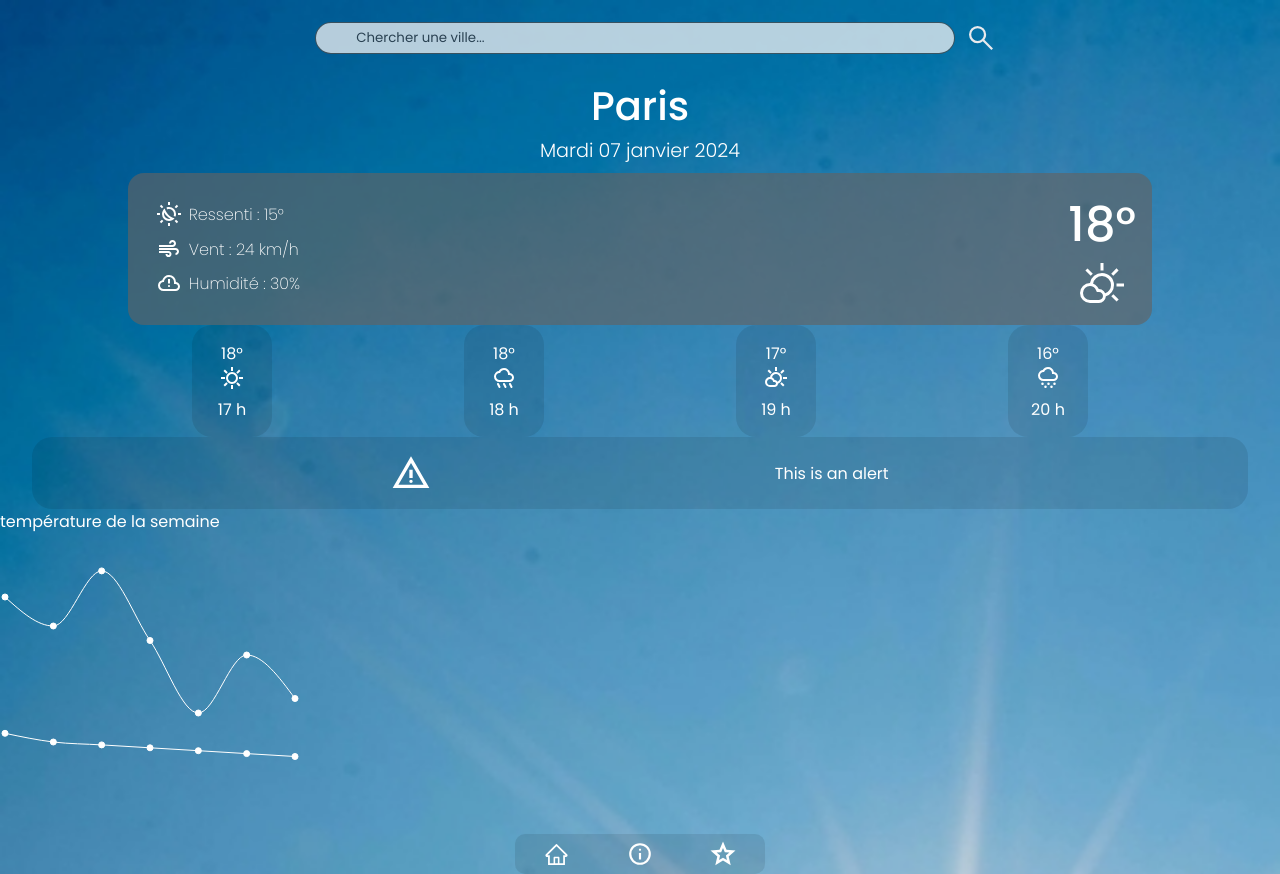
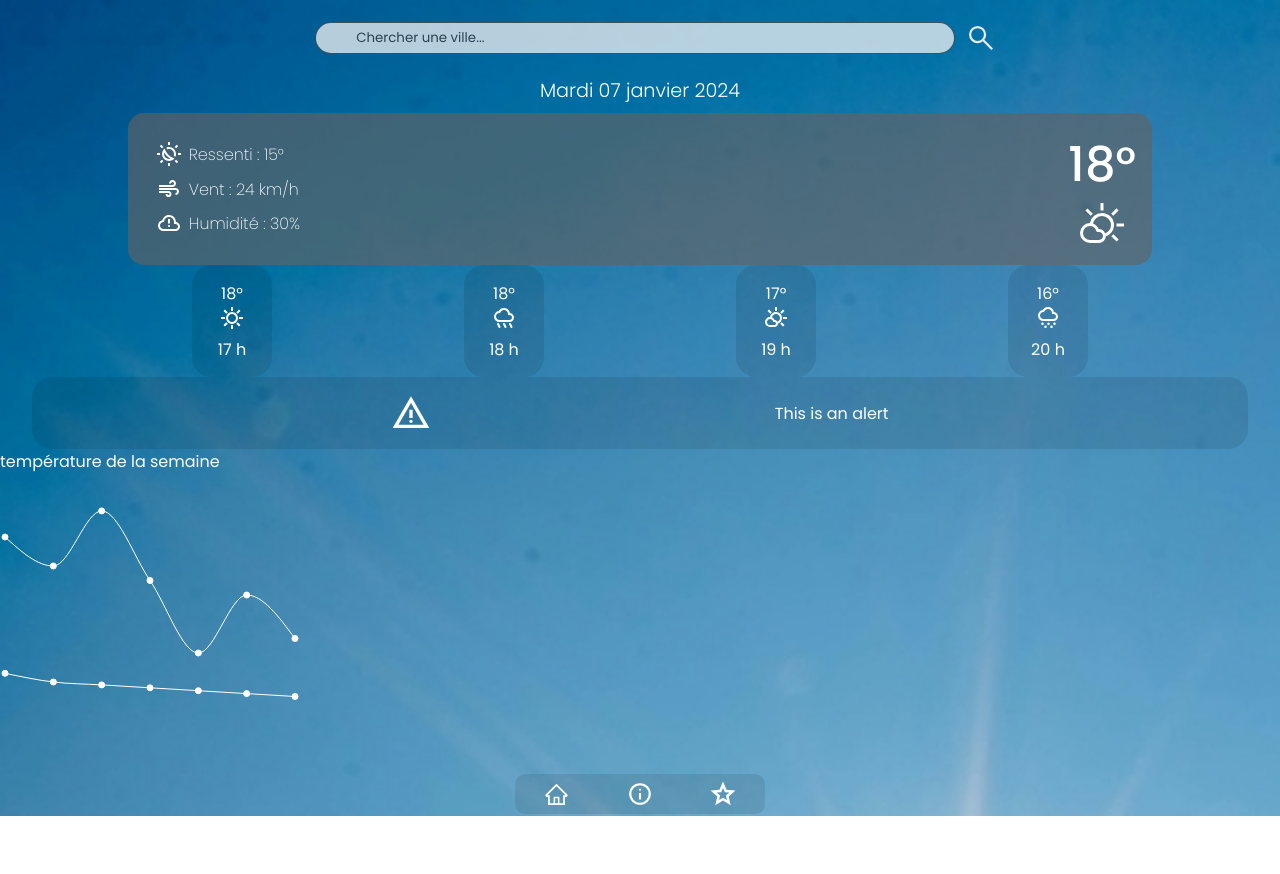
Before and after one commit to WildCodeSchool-2024-09/JS-RemoteFR-Q4-Jaune-P2-Meteo, a React (Vite) app in the folder client/: page / in a window 1280 px wide. After the commit the page ends 816 px from the top, so only its background shows below. Built offline with nearby package versions, Linux system fonts and the light colour scheme; no server answers.

Commit message:
add UseContext

```diff
--- a/client/src/App.tsx
+++ b/client/src/App.tsx
@@ -1,52 +1,15 @@
 import { Outlet } from "react-router-dom";
-import "./App.css";
-import { useEffect, useState } from "react";
 import InputSearch from "./components/InputSearch";
 import Navbar from "./components/NavBar";
-import WeatherContext from "./components/WeatherContext";
-import axios from "axios";
-
-interface cityDataTypes {
-  lon: number;
-  lat: number;
-}
-const apiKey = import.meta.env.VITE_API_KEY;
+import { Weatherprovider } from "./components/WeatherContext";
+import "./App.css";
 function App() {
-  const [city, setCity] = useState("" as string);
-  const [cityData, setCityData] = useState([] as cityDataTypes[]);
-  const [weatherData, setWeatherData] = useState([] as []);
-  console.info(cityData, weatherData);
-
-  const handleFetchData = () => {
-    axios
-      .get(
-        `http://api.openweathermap.org/geo/1.0/direct?q=${city}&appid=${apiKey}`,
-      )
-      .then((response) => setCityData(response.data));
-  };
-
-  useEffect(() => {
-    if (cityData.length) {
-      axios
-        .get(
-          `https://api.openweathermap.org/data/2.5/weather?lat=${cityData[0].lat}&lon=${cityData[0].lon}&units=metric&lang=fr&appid=${apiKey}`,
-        )
-        .then((response) => setWeatherData(response.data));
-    }
-  }, [cityData]);
-
   return (
-    <>
-      <InputSearch
-        city={city}
-        setCity={setCity}
-        handleFetchData={handleFetchData}
-      />
-      <WeatherContext.Provider value={{ weatherData: weatherData }}>
-        <Outlet />
-        <Navbar />
-      </WeatherContext.Provider>
-    </>
+    <Weatherprovider>
+      <InputSearch />
+      <Outlet />
+      <Navbar />
+    </Weatherprovider>
   );
 }
 
--- a/client/src/components/InputSearch.tsx
+++ b/client/src/components/InputSearch.tsx
@@ -1,16 +1,8 @@
 import "../styles/InputSearch.css";
+import { useWeather } from "./WeatherContext";
 
-interface propsTypes {
-  city: string;
-  setCity: (city: string) => void;
-  handleFetchData: () => void;
-}
-
-export default function InputSearch({
-  city,
-  setCity,
-  handleFetchData,
-}: propsTypes) {
+export default function InputSearch() {
+  const { city, setCity, handleFetchData } = useWeather();
   const handleChange = (e: React.ChangeEvent<HTMLInputElement>) => {
     setCity(e.currentTarget.value);
   };
--- a/client/src/components/MainCard.tsx
+++ b/client/src/components/MainCard.tsx
@@ -1,10 +1,13 @@
 import "../styles/MainCard.css";
+import { useWeather } from "./WeatherContext";
 
 export default function MainCard() {
+  const { weatherData } = useWeather();
+
   return (
     <section className="main-card-section">
       <div className="city-date-main-card">
-        <h1 className="title-main-card">Paris</h1>
+        <h1 className="title-main-card">{weatherData.name}</h1>
         <h2 className="date-main-card">Mardi 07 janvier 2024</h2>
       </div>
       <div className="main-card-container">
--- a/client/src/components/WeatherContext.tsx
+++ b/client/src/components/WeatherContext.tsx
@@ -1,5 +1,83 @@
-import { createContext } from "react";
+import {
+  createContext,
+  type ReactNode,
+  useContext,
+  useEffect,
+  useState,
+} from "react";
+import axios from "axios";
 
-const WeatherContext = createContext({});
+interface cityDataTypes {
+  lon: number;
+  lat: number;
+}
 
-export default WeatherContext;
+interface propsTypes {
+  city: string;
+  setCity: (city: string) => void;
+  handleFetchData: () => void;
+  weatherData: {
+    name: string;
+  };
+}
+
+interface WeatherproviderType {
+  children: ReactNode;
+}
+
+const apiKey = import.meta.env.VITE_API_KEY;
+const Weathercontext = createContext<propsTypes | null>(null);
+
+export function Weatherprovider({ children }: WeatherproviderType) {
+  const [city, setCity] = useState("" as string);
+  const [cityData, setCityData] = useState([] as cityDataTypes[]);
+  const [weatherData, setWeatherData] = useState<{ name: string }>({
+    name: "",
+  });
+  console.info(cityData, weatherData);
+
+  const handleFetchData = () => {
+    axios
+      .get(
+        `http://api.openweathermap.org/geo/1.0/direct?q=${city}&appid=${apiKey}`,
+      )
+      .then((response) => setCityData(response.data))
+      .catch((error) => {
+        console.error(
+          "Erreur lors de la récupération des données météo :",
+          error,
+        );
+      });
+  };
+
+  useEffect(() => {
+    if (cityData.length) {
+      axios
+        .get(
+          `https://api.openweathermap.org/data/2.5/weather?lat=${cityData[0].lat}&lon=${cityData[0].lon}&units=metric&lang=fr&appid=${apiKey}`,
+        )
+        .then((response) => setWeatherData(response.data))
+        .catch((error) => {
+          console.error(
+            "Erreur lors de la récupération des données météo :",
+            error,
+          );
+        });
+    }
+  }, [cityData]);
+
+  return (
+    <Weathercontext.Provider
+      value={{ city, setCity, weatherData, handleFetchData }}
+    >
+      {children}
+    </Weathercontext.Provider>
+  );
+}
+export const useWeather = () => {
+  const value = useContext(Weathercontext);
+  if (value === null) {
+    throw new Error("You need to wrap your component in <WeatherProvider>");
+  }
+  return value;
+};
```
